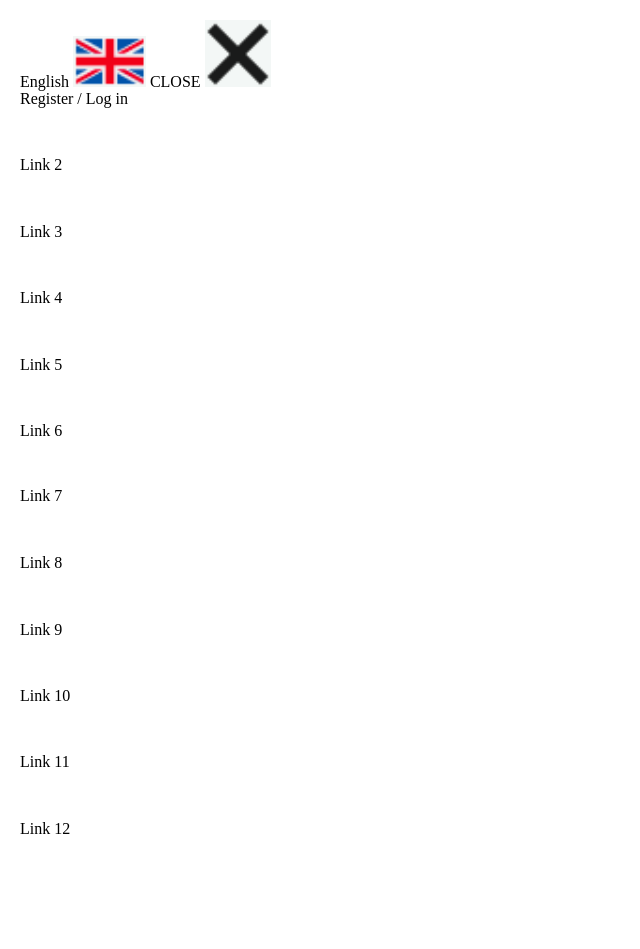
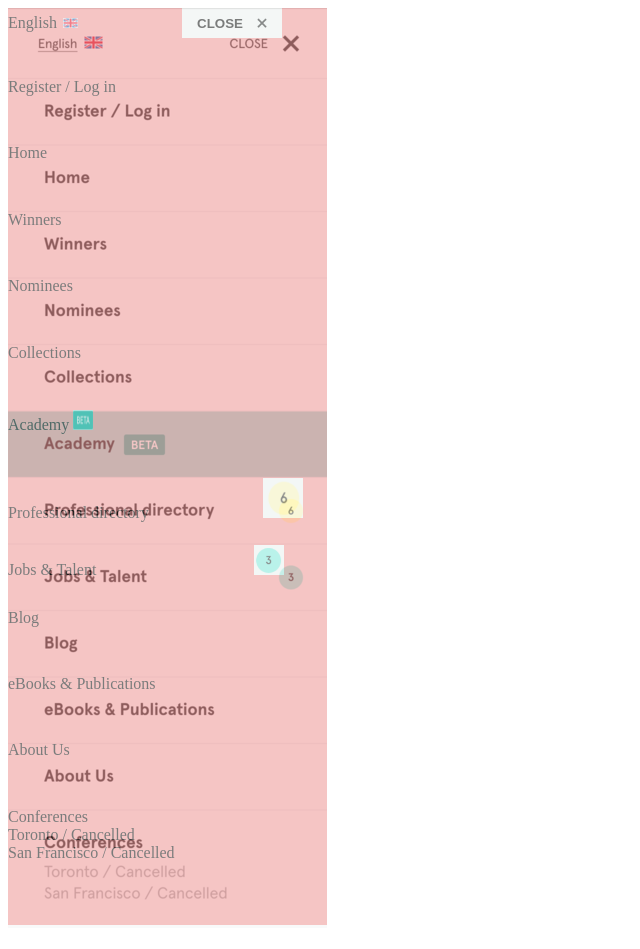
Before and after one commit to Florianbracke/end-of-field-challenge, a plain HTML site: page interface2.html in a window 1280 px wide. Shown: the whole page, without its empty margins (0-640 px from the left). Drawn offline with Linux system fonts and the light colour scheme.

Commit message:
add height to <a> in css, so that class 'one' also had propper height

```diff
--- a/interface2.css
+++ b/interface2.css
@@ -1,21 +1,33 @@
+/*          mockup          */
+.mockup {
+    position: absolute;
+    opacity: 0.5;
+
+}
+
+/*          navbar settings          */
 a:hover {
     background-color: rgb(160, 212, 206);
   }
-.navbar {
-    width: 319px;
-    height:auto;
-}
+
+
 a {
-    background-color: rgb(255, 255, 255);
+
+    background-color: rgb(248, 147, 147);
     color: black;
     display: block;
-    padding: 12px;
+    height: 70px;
     text-decoration: none;
-    height: 80px;
 
   }
 
-  .one{
+/*          start of a-classes navbar          */
+
+.navbar {
+    width: 319px;
+    height:920px;
+}
+.one{
     height: 70px;
 }
 .two{
@@ -28,15 +40,14 @@ a {
     height: 66px;
 }
 .five {
-    height: 67px;}
+    height: 67px;
+}
 .six{
     height: 66px;
 }
 .seven {
     height: 65px;
-   /* rgb(160, 212, 206);*/
 }
-
 .eight {
     height: 67px;
 }
@@ -55,3 +66,45 @@ a {
 .thirteen {
     height: 117px;
 }
+
+/* small items added to navbar */
+.number6 {
+    width: 40px;
+    height: 40px;
+    padding-left: 110px;
+    padding-top: 3px    ;
+}
+.number3 {
+    width: 30px;
+    height: 30px;
+    padding-left: 154px;
+    padding-top: 3px;
+}
+.beta {
+    width: 20px;
+    height: 20px;
+
+}
+.flag {
+
+    width: 15px;
+    height: 10px;
+    padding-left: 2px;
+}
+.language {
+    text-decoration: underline;
+}
+.button {
+    height: 30px;
+    width: 100px;
+    align-items: flex-end;
+    font-weight: bold;
+    background-color: 	rgb(244, 247, 246);
+    border: none;
+    word-spacing: 10px;
+    margin-left: 100px;
+}
+.xbutton {
+    height: 10px;
+    width: 10px;
+}
--- a/interface2.html
+++ b/interface2.html
@@ -7,21 +7,22 @@
     <title>Document</title>
 </head>
 <body>
+    <img src="complex.02.png" class="mockup" alt="weq">
 
     <div class="navbar">
-        <div class="one"> <a href="#">English</span> <img alt="flag" src="flag.png" class="flag"> <span class="button">CLOSE <img alt="close" src="x.png" class="xbutton"></span></a></div>
+        <div class="one"> <a href="#">English <img alt="flag" src="flag.png" class="flag"> <button class="button">CLOSE <img alt="close" src="x.png" class="xbutton"></button></a></div>
         <div class="two"> <a href="#" class="two">Register / Log in</a></div>
-        <div class="three"> <a href="#" class="three">Link 2</a></div>
-        <div class="four"> <a href="#" class="four">Link 3</a></div>
-        <div class="five"> <a href="#" class="five">Link 4</a></div>
-        <div class="six"> <a href="#" class="six">Link 5</a></div>
-        <div class="seven"> <a href="#" class="seven">Link 6</a></div>
-        <div class="eight"> <a href="#" class="eight">Link 7</a></div>
-        <div class="nine"> <a href="#" class="nine">Link 8</a></div>
-        <div class="ten"> <a href="#" class="ten">Link 9</a></div>
-        <div class="eleven"> <a href="#" class="eleven">Link 10</a></div>
-        <div class="twelve"> <a href="#" class="twelve">Link 11</a></div>
-        <div class="thirteen"> <a href="#" class="thirteen">Link 12</a></div>
+        <div class="three"> <a href="#" class="three">Home</a></div>
+        <div class="four"> <a href="#" class="four">Winners</a></div>
+        <div class="five"> <a href="#" class="five">Nominees</a></div>
+        <div class="six"> <a href="#" class="six">Collections</a></div>
+        <div class="seven"> <a href="#" class="seven">Academy <img alt="beta" src="beta.png" class="beta"></a></div>
+        <div class="eight"> <a href="#" class="eight">Professional directory <img alt="number6" src="number6.png" class="number6"></a></div>
+        <div class="nine"> <a href="#" class="nine">Jobs & Talent <img alt="number3" src="number3.png" class="number3"></a></div>
+        <div class="ten"> <a href="#" class="ten">Blog</a></div>
+        <div class="eleven"> <a href="#" class="eleven">eBooks & Publications</a></div>
+        <div class="twelve"> <a href="#" class="twelve">About Us</a></div>
+        <div class="thirteen"> <a href="#" class="thirteen">Conferences<br> <span class="greytext"> Toronto / Cancelled <br> San Francisco / Cancelled</span></a></div>
     </div>
 
 </body>
```
